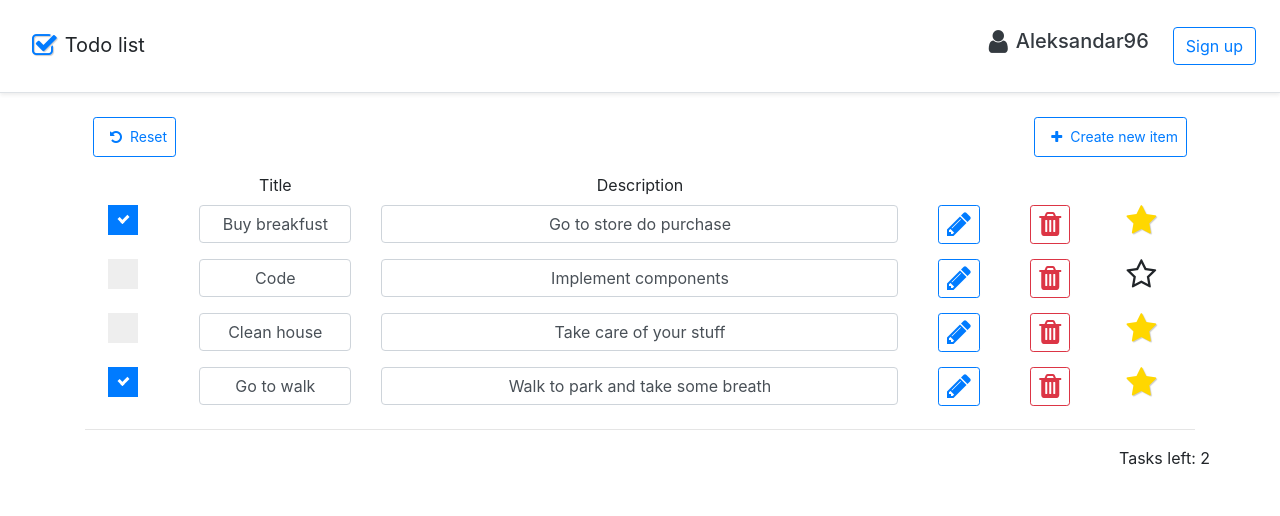
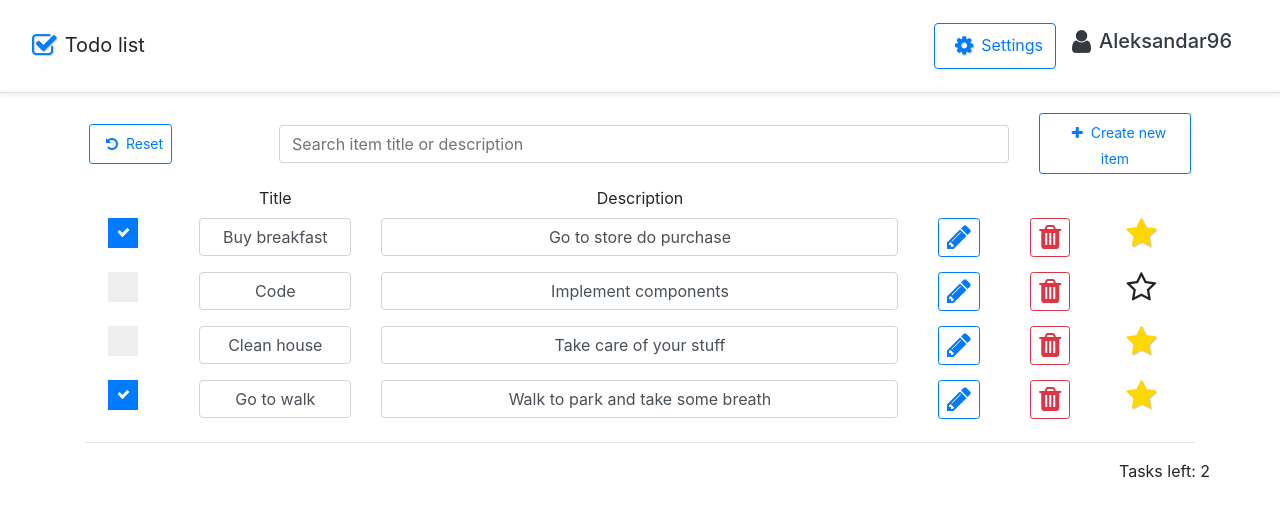
Before and after one commit to a-radosavljevic/Todo-List, a React (Create React App) app: page / in a window 1280 px wide. Shown: the top 516 px of the page. Built offline with nearby package versions, Linux system fonts and the light colour scheme.

Commit message:
Implemented items search

```diff
--- a/package.json
+++ b/package.json
@@ -4,7 +4,7 @@
   "private": true,
   "dependencies": {
     "@testing-library/jest-dom": "^4.2.4",
-    "@testing-library/react": "^9.4.0",
+    "@testing-library/react": "^9.4.1",
     "@testing-library/user-event": "^7.2.1",
     "bootstrap": "^4.4.1",
     "font-awesome": "^4.7.0",
--- a/src/App.css
+++ b/src/App.css
@@ -118,3 +118,8 @@
   color: #007bff;
   text-shadow: 1px 1px 1px #ccc;
 }
+
+.vertically-align {
+  justify-content: center;
+  align-items: center;
+}
--- a/src/components/navbar.jsx
+++ b/src/components/navbar.jsx
@@ -8,15 +8,16 @@ class NavBar extends Component {
           <i className="fa fa-check-square-o fa-lg m-2 logo-element"></i>
           Todo list
         </h5>
+        <a className="btn btn-outline-primary" href="#logout">
+          <i className="fa fa-cog fa-lg m-2 logo-element"></i>
+          Settings
+        </a>
         <nav className="my-2 my-md-0 mr-md-3">
           <h5 className="p-2 text-dark">
             <i className="fa fa-user fa-lg m-2"></i>
             {this.props.userName}
           </h5>
         </nav>
-        <a className="btn btn-outline-primary" href="#signup">
-          Sign up
-        </a>
       </div>
     );
   }
--- /dev/null
+++ b/src/components/searchInput.jsx
@@ -0,0 +1,20 @@
+import React, { Component } from "react";
+
+class SearchInput extends Component {
+  state = {};
+  render() {
+    const { value, onChange } = this.props;
+    return (
+      <input
+        type="text"
+        id="searchInput"
+        className="form-control m-1"
+        defaultValue={value}
+        onChange={onChange}
+        placeholder="Search item title or description"
+      ></input>
+    );
+  }
+}
+
+export default SearchInput;
--- a/src/components/stateManipulationHeader.jsx
+++ b/src/components/stateManipulationHeader.jsx
@@ -1,23 +1,30 @@
 import React, { Component } from "react";
 import ItemDefinition from "./itemDefinition";
+import SearchInput from "./searchInput";
 
 class StateManipulationHeader extends Component {
   render() {
     return (
       <React.Fragment>
-        <div className="row">
-          <div className="col-md-6 col-xs-12">
+        <div className="row vertically-align">
+          <div className="col-md-2 col-xs-6">
             <button
-              className="btn btn-outline-primary btn-sm m-2"
+              className="btn btn-outline-primary btn-sm m-1"
               onClick={() => this.props.onResetState()}
             >
               <i className="fa fa-undo m-2"></i>
               Reset
             </button>
           </div>
-          <div className="col-md-6 col-xs-12">
+          <div className="col-md-8 col-xs-12">
+            <SearchInput
+              value={this.props.searchQuery}
+              onChange={this.props.onSearchChange}
+            ></SearchInput>
+          </div>
+          <div className="col-md-2 col-xs-6">
             <button
-              className="btn btn-outline-primary btn-sm m-2 pull-right"
+              className="btn btn-outline-primary btn-sm m-1 pull-right"
               onClick={() => this.props.onCreateNewItem()}
             >
               <i className="fa fa-plus m-2"></i>
--- a/src/components/todoItems.jsx
+++ b/src/components/todoItems.jsx
@@ -8,7 +8,7 @@ class TodoItems extends Component {
     items: [
       {
         id: 1,
-        title: "Buy breakfust",
+        title: "Buy breakfast",
         description: "Go to store do purchase",
         starred: true,
         isFinished: true
@@ -38,7 +38,9 @@ class TodoItems extends Component {
 
     renderItemManipulation: false,
 
-    manipulatingItem: null
+    manipulatingItem: null,
+
+    searchQuery: ""
   };
 
   render() {
@@ -46,6 +48,8 @@ class TodoItems extends Component {
       x => x.isFinished === false
     );
     if (this.state.items.length === 0) return <h1>No items available</h1>;
+
+    let items = this.filterItems();
 
     return (
       <React.Fragment>
@@ -56,9 +60,11 @@ class TodoItems extends Component {
           manipulatingItem={this.state.manipulatingItem}
           onSave={this.SaveItem}
           onCancel={this.CancelManipulation}
+          searchQuery={this.state.searchQuery}
+          onSearchChange={this.handleSearch}
         ></StateManipulationHeader>
 
-        {this.state.items.map(item => (
+        {items.map(item => (
           <TodoItem
             key={item.id}
             onFinishTask={this.handleFinish}
@@ -76,6 +82,22 @@ class TodoItems extends Component {
       </React.Fragment>
     );
   }
+
+  //#region Helper methods
+
+  filterItems = () => {
+    if (this.state.searchQuery !== "")
+      return this.state.items.filter(
+        x =>
+          x.title.toLowerCase().includes(this.state.searchQuery) ||
+          x.description.toLowerCase().includes(this.state.searchQuery)
+      );
+    else return this.state.items;
+  };
+
+  //#endregion
+
+  //#region Event handlers
 
   handleFinish = item => {
     let elements = [...this.state.items];
@@ -148,6 +170,14 @@ class TodoItems extends Component {
       manipulatingItem: null
     });
   };
+
+  handleSearch = ({ currentTarget: input }) => {
+    this.setState({
+      searchQuery: input.value.toLowerCase()
+    });
+  };
+
+  //#endregion
 }
 
 export default TodoItems;
```
Also changed, not shown: 1 other file (tests, documents, lock files or other folders).
